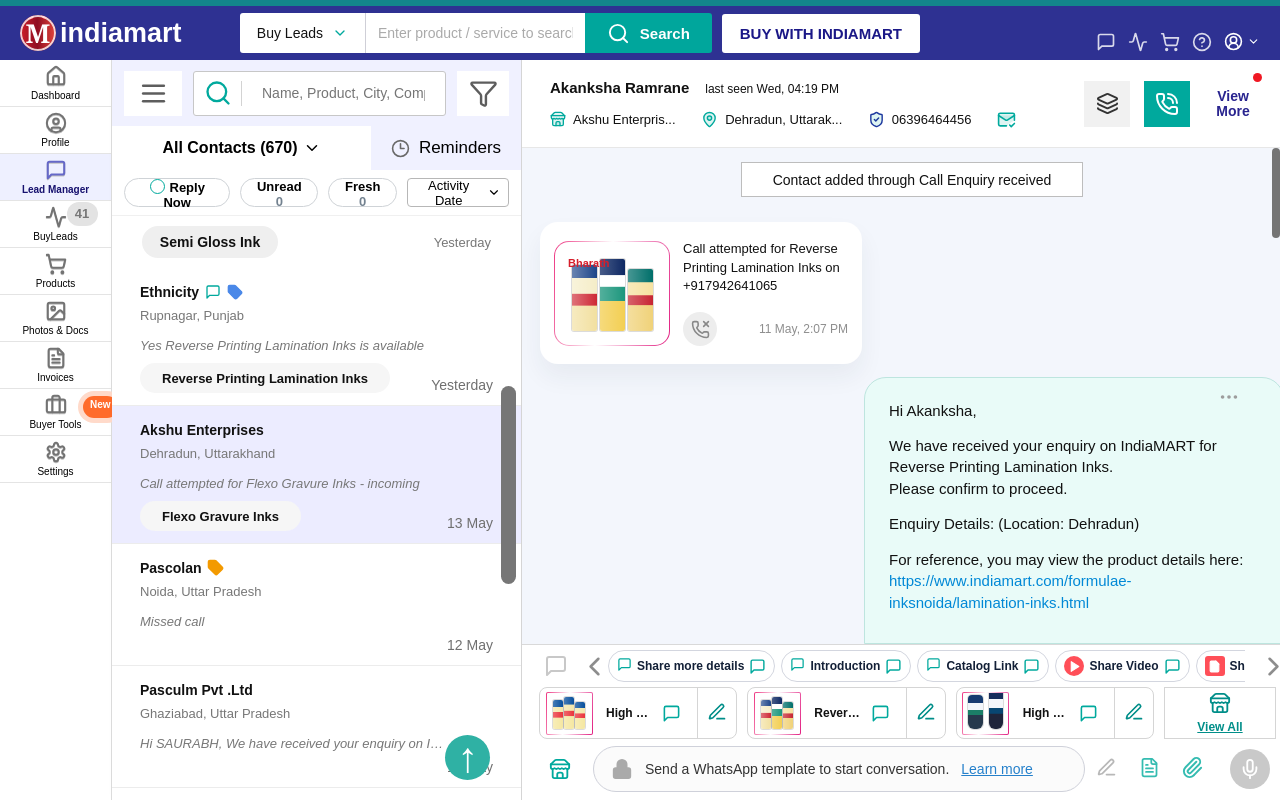
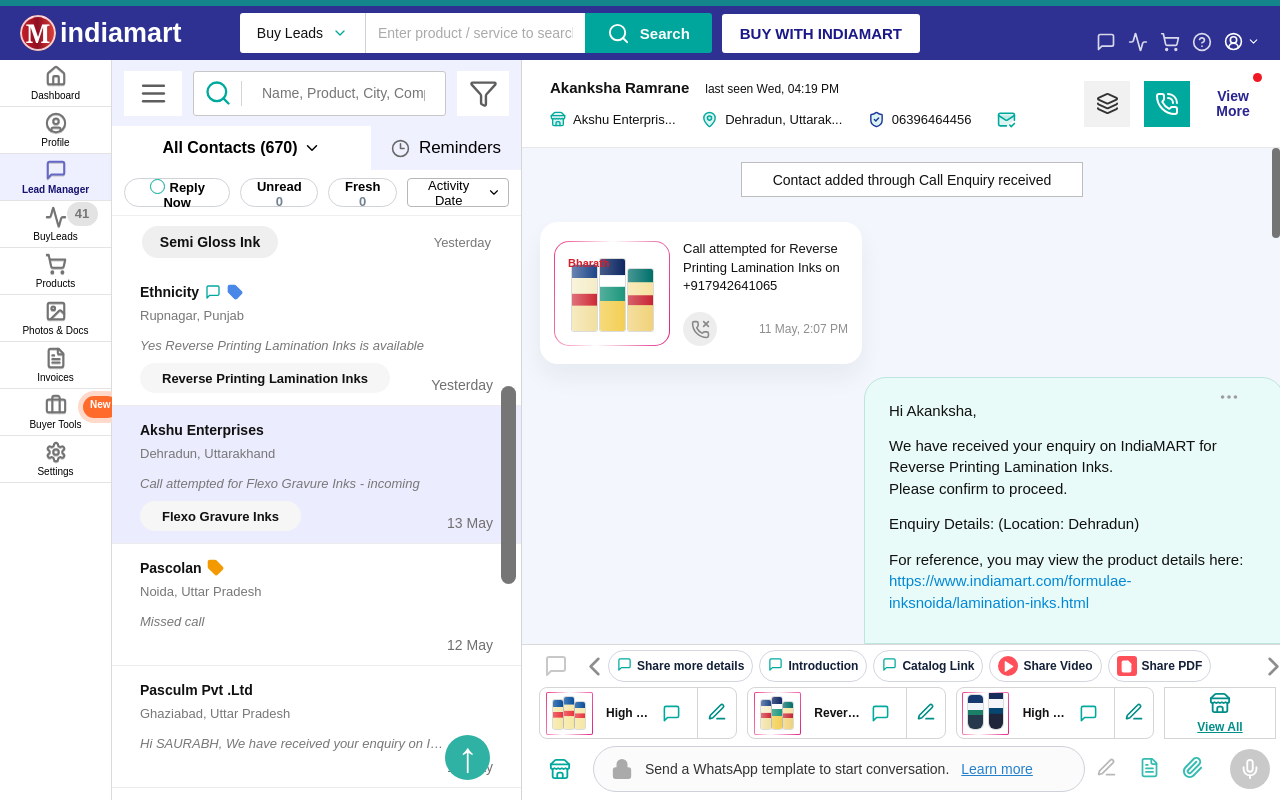
Before and after one commit to karkau123/Indiamart-Lead-Manager, a React (Vite) app: page / in a window 1280 px wide. Built offline with nearby package versions, Linux system fonts and the light colour scheme.

Commit message:
Remove extra chat icon from quick action buttons

```diff
--- a/src/App.jsx
+++ b/src/App.jsx
@@ -307,7 +307,6 @@ function Composer() {
                 <Icon size={red ? 13 : pdf ? 13 : 15} fill={red || pdf ? "currentColor" : "none"} />
               </span>
               {label}
-              <MessageSquare size={17} className="chip-whatsapp" />
             </button>
           ))}
         </div>
```
